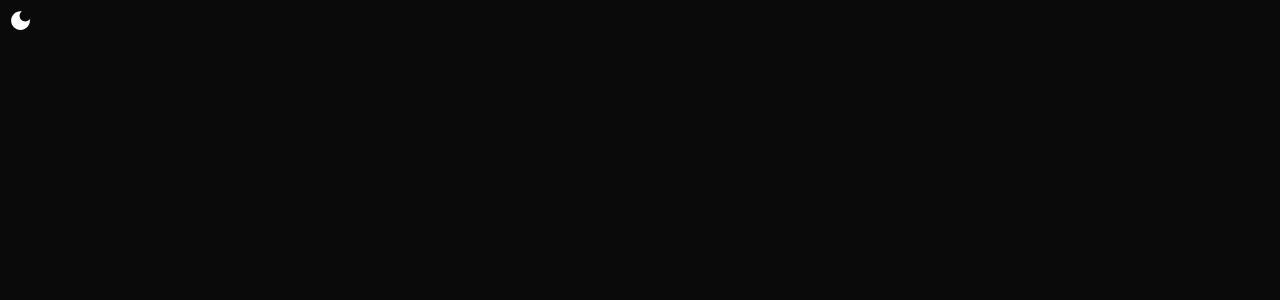
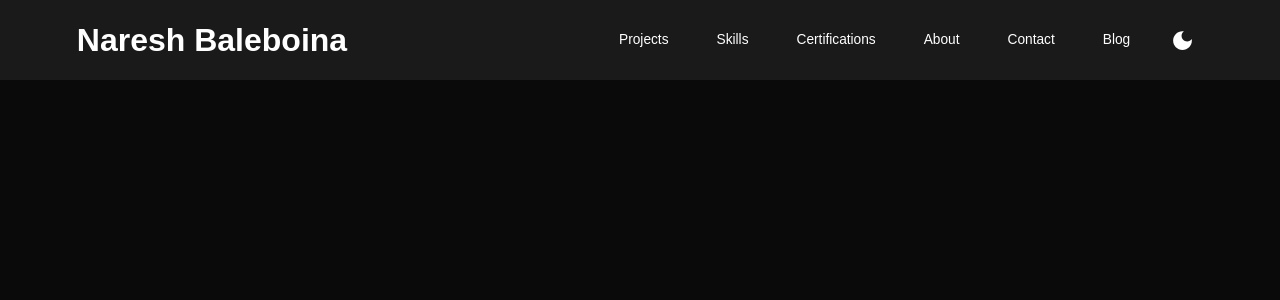
Before and after one commit to nareshb7/nareshb7.github.io, a React app in the folder client/: page / in a window 1280 px wide. Shown: the top 300 px of the page. Built offline with nearby package versions, Linux system fonts and the light colour scheme.

Commit message:
navbar created

```diff
--- a/client/package.json
+++ b/client/package.json
@@ -20,6 +20,7 @@
     "@mui/material": "^5.16.6",
     "babel-loader": "^9.1.3",
     "css-loader": "^7.1.2",
+    "file-loader": "^6.2.0",
     "html-webpack-plugin": "^5.6.0",
     "postcss-loader": "^8.1.1",
     "react": "^18.3.1",
--- a/client/src/index.html
+++ b/client/src/index.html
@@ -1,11 +1,12 @@
-<!DOCTYPE html>
+<!doctype html>
 <html lang="en">
-<head>
-    <meta charset="UTF-8">
-    <meta name="viewport" content="width=device-width, initial-scale=1.0">
+  <head>
+    <meta charset="UTF-8" />
+    <meta name="viewport" content="width=device-width, initial-scale=1.0" />
+    <!-- <link rel="icon" href="./assets/nrLogo.png" /> -->
     <title>Naresh Baleboina</title>
-</head>
-<body>
+  </head>
+  <body>
     <div id="root"></div>
-</body>
+  </body>
 </html>
--- /dev/null
+++ b/client/src/pages/navbar/NavList.tsx
@@ -0,0 +1,29 @@
+import React from 'react';
+import { DarkMode, LightMode } from '@mui/icons-material';
+import { IconButton, ListItem } from '@mui/material';
+import { useAuthContext } from 'auth/index';
+
+export interface NavListProps {
+  dark: string;
+}
+
+export const NavList = ({ dark }: NavListProps) => {
+  const { setMode, mode } = useAuthContext();
+  return (
+    <>
+      <ListItem sx={{ cursor: 'pointer' }}>Projects</ListItem>
+      <ListItem sx={{ cursor: 'pointer' }}>Skills</ListItem>
+      <ListItem sx={{ cursor: 'pointer' }}>Certifications</ListItem>
+      <ListItem sx={{ cursor: 'pointer' }}>About</ListItem>
+      <ListItem sx={{ cursor: 'pointer' }}>Contact</ListItem>
+      <ListItem sx={{ cursor: 'pointer' }}>Blog</ListItem>
+      <IconButton onClick={() => setMode(mode === 'dark' ? 'light' : 'dark')}>
+        {mode === 'dark' ? (
+          <DarkMode sx={{ fontSize: '25px' }} />
+        ) : (
+          <LightMode sx={{ color: dark, fontSize: '25px' }} />
+        )}
+      </IconButton>
+    </>
+  );
+};
--- a/client/src/pages/navbar/index.tsx
+++ b/client/src/pages/navbar/index.tsx
@@ -1,24 +1,107 @@
-import { DarkMode, LightMode } from '@mui/icons-material'
-import { IconButton, useTheme } from '@mui/material'
-import { useAuthContext } from 'auth';
-import React from 'react'
+import { Close } from '@mui/icons-material';
+import MenuIcon from '@mui/icons-material/Menu';
+import {
+  Box,
+  IconButton,
+  Typography,
+  useMediaQuery,
+  useTheme,
+} from '@mui/material';
+import React, { useState } from 'react';
+import logo from 'assets/nrLogo.png';
+import FlexBetween from 'styles/FlexBetween';
+import StyledImage from 'styles/StyledImage';
 import { ThemeType } from 'theme';
+import { NavList } from './NavList';
+import { NAME } from 'common';
 
 const Navbar = () => {
-  const {setMode, mode} = useAuthContext()
+  const isNonMobileScreens = useMediaQuery('(min-width: 1000px)');
   const theme = useTheme() as ThemeType;
-  const dark = theme.palette.neutral.dark
+  const [isMobileMenuToggled, setIsMobileMenuToggled] = useState(false);
+  const dark = theme.palette.neutral.dark;
+  const background = theme.palette.background.default;
+  const primaryLight = theme.palette.primary.light;
+  const alt = theme.palette.background.alt;
   return (
-    <div>
-       <IconButton onClick={() => setMode(mode === "dark"? "light": "dark")}>
-            {theme.palette.mode === "dark" ? (
-              <DarkMode sx={{ fontSize: "25px" }} />
-            ) : (
-              <LightMode sx={{ color: dark, fontSize: "25px" }} />
-            )}
-          </IconButton>
-    </div>
-  )
-}
+    <FlexBetween
+      className="nav-bar"
+      sx={{ padding: '1rem 6%', backgroundColor: alt }}
+    >
+      <FlexBetween gap="1.75rem">
+        <Typography
+          sx={{
+            fontWeight: 'bold',
+            fontSize: 'clamp(1rem, 2rem, 2.25rem)',
+            color: 'primary',
+            '&:hover': {
+              color: primaryLight,
+              cursor: 'pointer',
+            },
+          }}
+        >
+          {NAME}
+        </Typography>
+        {/* <Box
+          sx={{
+            width: '30px',
+            height: '30px',
+            '&:hover': {
+              color: primaryLight,
+              cursor: 'pointer',
+            },
+          }}
+        >
+          <StyledImage src={logo} />
+        </Box> */}
+      </FlexBetween>
+      {isNonMobileScreens ? (
+        <FlexBetween gap="1rem">
+          <NavList dark={dark} />
+        </FlexBetween>
+      ) : (
+        <IconButton
+          onClick={() => setIsMobileMenuToggled(!isMobileMenuToggled)}
+        >
+          <MenuIcon />
+        </IconButton>
+      )}
+      {!isNonMobileScreens && isMobileMenuToggled && (
+        <Box
+          sx={{
+            position: 'fixed',
+            right: '0',
+            bottom: '0',
+            height: '100%',
+            zIndex: '10',
+            maxWidth: '500px',
+            minWidth: '300px',
+            backgroundColor: background,
+          }}
+        >
+          {/* CLOSE ICON */}
+          <Box display="flex" justifyContent="flex-end" p="1rem">
+            <IconButton
+              onClick={() => setIsMobileMenuToggled(!isMobileMenuToggled)}
+            >
+              <Close />
+            </IconButton>
+          </Box>
 
-export default Navbar
+          {/* MENU ITEMS */}
+          <FlexBetween
+            display="flex"
+            flexDirection="column"
+            justifyContent="center"
+            alignItems="center"
+            gap="1rem"
+          >
+            <NavList dark={dark} />
+          </FlexBetween>
+        </Box>
+      )}
+    </FlexBetween>
+  );
+};
+
+export default Navbar;
--- /dev/null
+++ b/client/src/style-components/FlexBetween.tsx
@@ -0,0 +1,10 @@
+import { Box } from "@mui/material";
+import { styled } from "@mui/system";
+
+const FlexBetween = styled(Box)({
+    display:"flex",
+    justifyContent: "space-between",
+    alignItems:"center"
+})
+
+export default FlexBetween
--- /dev/null
+++ b/client/src/style-components/StyledImage.ts
@@ -0,0 +1,9 @@
+import { styled } from "@mui/system";
+
+const StyledImage = styled('img')({
+    width: '100%',
+    height: 'auto',
+    borderRadius: '8px', // Example styling
+  });
+
+export default StyledImage
--- a/client/src/theme/index.ts
+++ b/client/src/theme/index.ts
@@ -92,7 +92,7 @@ export const themeSettings = (mode: Mode): ThemeType => {
             primary: {
               dark: colorTokens.primary[200],
               main: colorTokens.primary[500],
-              light: colorTokens.primary[800],
+              light: colorTokens.primary[700],
             },
             neutral: {
               dark: colorTokens.grey[100],
@@ -111,7 +111,7 @@ export const themeSettings = (mode: Mode): ThemeType => {
             primary: {
               dark: colorTokens.primary[700],
               main: colorTokens.primary[500],
-              light: colorTokens.primary[50],
+              light: colorTokens.primary[100],
             },
             neutral: {
               dark: colorTokens.grey[700],
--- a/client/tsconfig.json
+++ b/client/tsconfig.json
@@ -23,7 +23,8 @@
       "assets/*": ["assets/*"],
       "auth/*": ["auth/*"],
       "service/*": ["service/*"],
-      "theme/*": ["theme/*"]
+      "theme/*": ["theme/*"],
+      "styles/*": ["style-components/*"]
       // Add more aliases as needed
     },
     },
--- a/client/webpack.config.js
+++ b/client/webpack.config.js
@@ -19,6 +19,7 @@ module.exports = {
       auth: path.resolve(__dirname, "src/auth"),
       service: path.resolve(__dirname, "src/service"),
       theme: path.resolve(__dirname, "src/theme"),
+      styles: path.resolve(__dirname, "src/style-components"),
       // Add more aliases as needed
     },
   },
@@ -37,6 +38,18 @@ module.exports = {
             ],
           },
         },
+      },
+      {
+        test: /\.(png|jpe?g|gif)$/i,
+        use: [
+          {
+            loader: 'file-loader',
+            options: {
+              name: '[name].[ext]',
+              outputPath: 'images', // Optional: Specify the output directory for the images
+            },
+          },
+        ],
       },
       {
         test: /\.css$/,
```
Also changed, not shown: client/src/assets/nrLogo.png (added), 1 other file (tests, documents, lock files or other folders).
